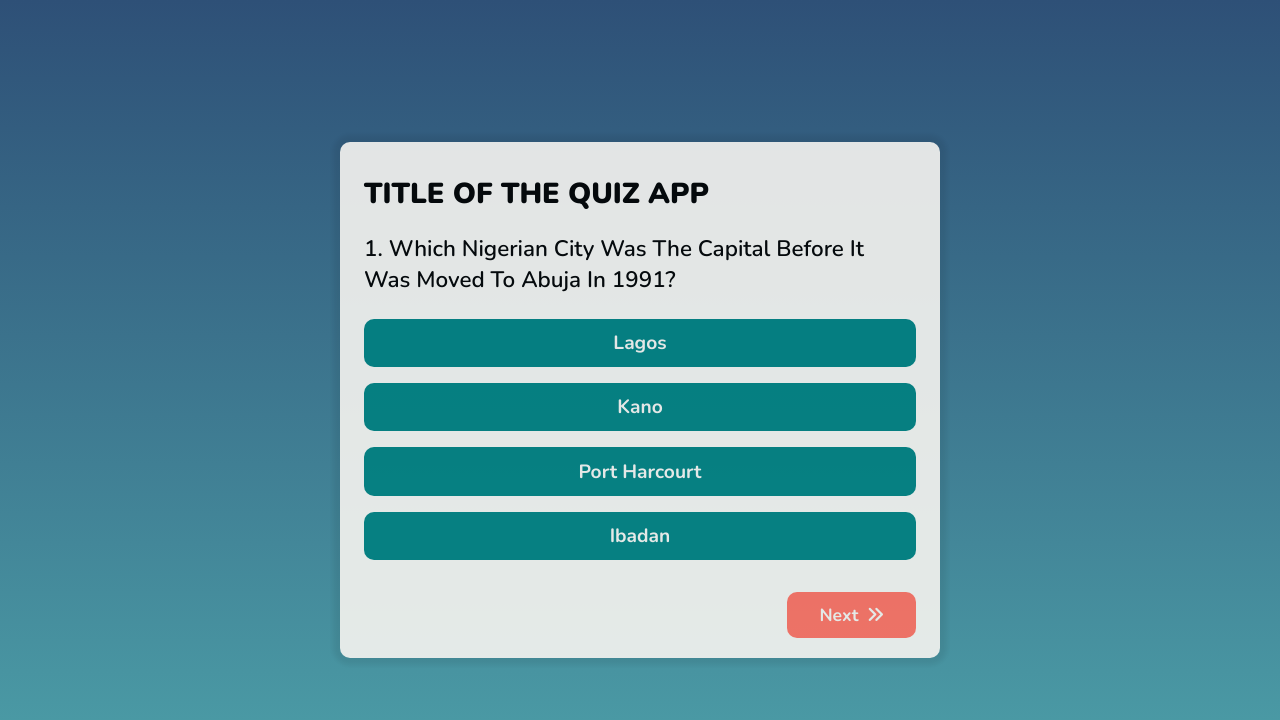
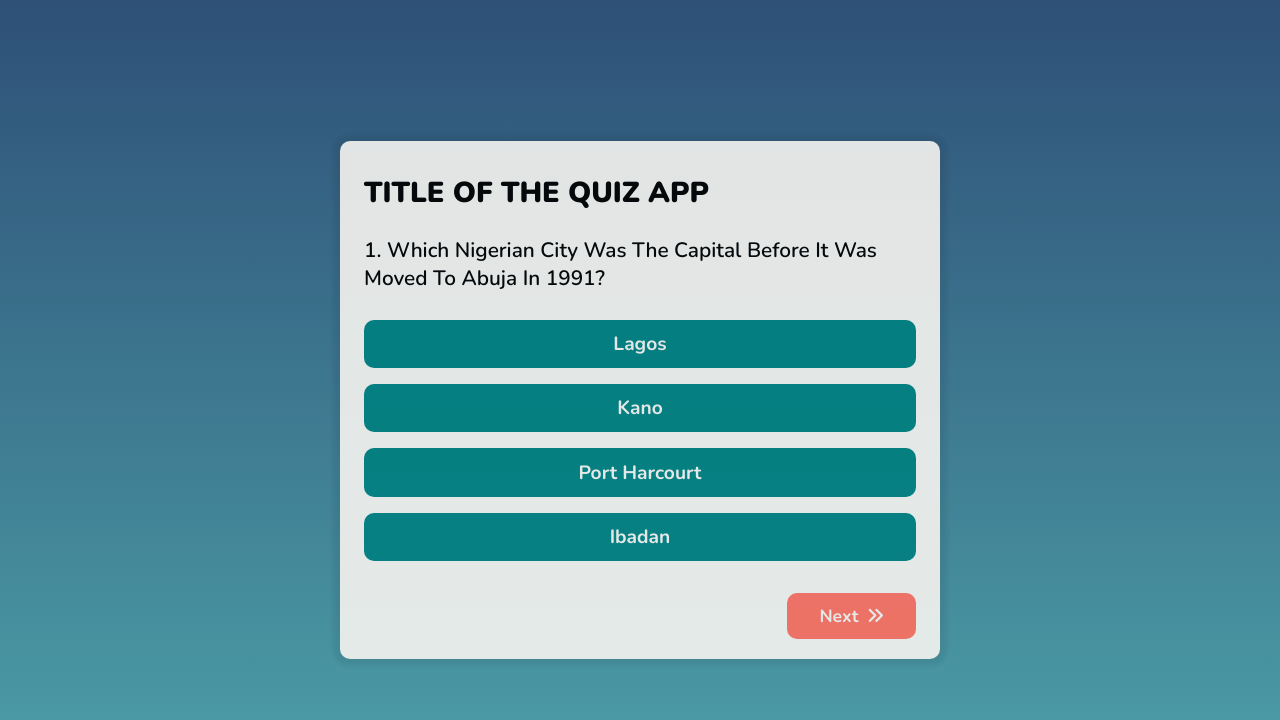
Before and after one commit to Chiemezie-Uchenwoke/quiz-app, a plain HTML site: page index.html in a window 1280 px wide. Drawn offline with nearby package versions, Linux system fonts and the light colour scheme.

Commit message:
Update quiz style to handle height

```diff
--- a/styles.css
+++ b/styles.css
@@ -69,6 +69,7 @@ body{
     justify-content: flex-start;
     align-items: center;
     font-weight: 600;
+    height: 4rem;
 }
 
 .answer_btn{
@@ -145,7 +146,7 @@ body{
     }
 
     .quiz_question p{
-        font-size: 1.4rem;
+        font-size: 1.3rem;
         /* text-align: left; */
     }
 
```
